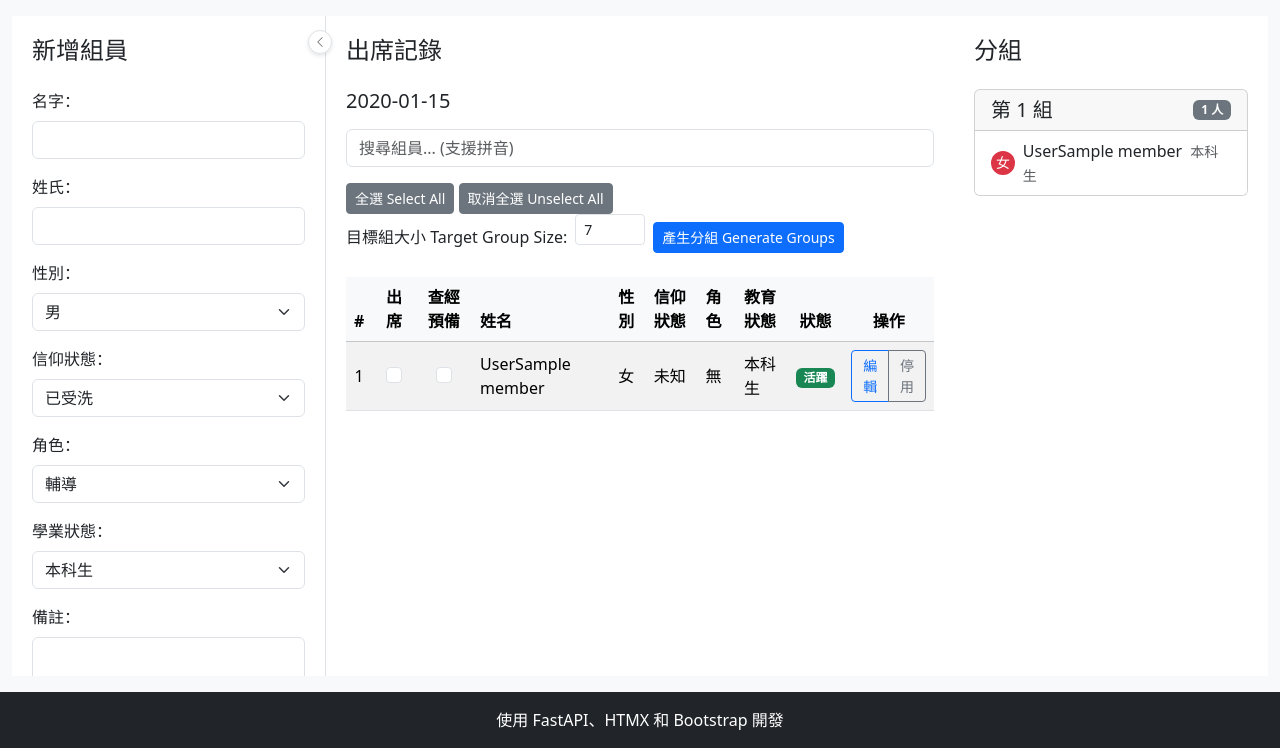
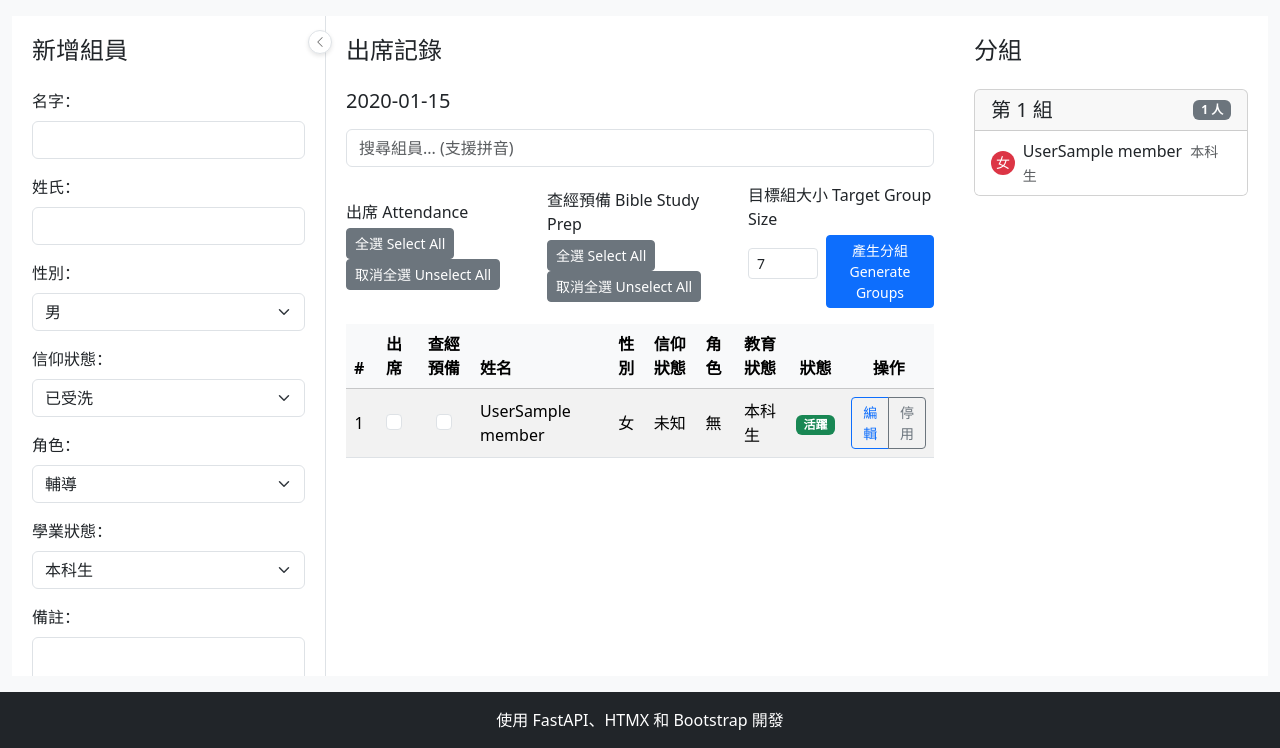
Before and after one commit to ericmjl/small-group, a FastAPI app: template app/templates/index.html in a window 1280 px wide. Shown: the part 70-818 px from the top of the page. Run offline with FastAPI, Linux system fonts and the light colour scheme; the template is opened without the code that fills it: most values are stand-ins (such as "Sample title", 1, 10 or a date in 2020); some libraries are stand-ins or nearby versions.

Commit message:
feat(members)✨: Add select/unselect all prep functionality for members
- Implemented endpoints to mark all active members as having done or not done prep.
- Updated HTML to include buttons for selecting/unselecting all members for prep.

```diff
--- a/app/routes.py
+++ b/app/routes.py
@@ -642,3 +642,61 @@ async def update_prep_attendance(
     return responses.Response(
         status_code=204
     )  # No content needed as checkbox handles its own state
+
+
+@app.post("/members/prep/select-all")
+async def select_all_prep(
+    request: Request,
+    db: Session = Depends(get_db),
+):
+    """Mark all active members as having done prep."""
+    members = db.query(Member).filter_by(active=True).all()
+    for member in members:
+        member.prep_attended = True
+    db.commit()
+
+    today = date.today()
+    attendance_records = db.query(Attendance).filter_by(date=today).all()
+    attendance = {
+        record.member_id: {"present": record.present, "notes": record.notes}
+        for record in attendance_records
+    }
+
+    return templates.TemplateResponse(
+        "partials/member_table_body.html",
+        {
+            "request": request,
+            "members": members,
+            "today": today,
+            "attendance": attendance,
+        },
+    )
+
+
+@app.post("/members/prep/unselect-all")
+async def unselect_all_prep(
+    request: Request,
+    db: Session = Depends(get_db),
+):
+    """Mark all active members as not having done prep."""
+    members = db.query(Member).filter_by(active=True).all()
+    for member in members:
+        member.prep_attended = False
+    db.commit()
+
+    today = date.today()
+    attendance_records = db.query(Attendance).filter_by(date=today).all()
+    attendance = {
+        record.member_id: {"present": record.present, "notes": record.notes}
+        for record in attendance_records
+    }
+
+    return templates.TemplateResponse(
+        "partials/member_table_body.html",
+        {
+            "request": request,
+            "members": members,
+            "today": today,
+            "attendance": attendance,
+        },
+    )
--- a/app/templates/partials/member_list.html
+++ b/app/templates/partials/member_list.html
@@ -16,6 +16,10 @@
         </div>
     </div>
     <div class="mb-3">
+        <div class="d-flex gap-3 align-items-center">
+            <div>
+                <label class="form-label mb-1">出席 Attendance</label>
+                <div>
                     <button class="btn btn-secondary btn-sm"
                             hx-post="/attendance/select-all"
                             hx-target="#member-table-body"
@@ -28,8 +32,28 @@
                             hx-swap="innerHTML">
                         取消全選 Unselect All
                     </button>
-        <div class="d-inline-flex align-items-center">
-            <label for="target-size" class="me-2">目標組大小 Target Group Size:</label>
+                </div>
+            </div>
+            <div>
+                <label class="form-label mb-1">查經預備 Bible Study Prep</label>
+                <div>
+                    <button class="btn btn-secondary btn-sm"
+                            hx-post="/members/prep/select-all"
+                            hx-target="#member-table-body"
+                            hx-swap="innerHTML">
+                        全選 Select All
+                    </button>
+                    <button class="btn btn-secondary btn-sm"
+                            hx-post="/members/prep/unselect-all"
+                            hx-target="#member-table-body"
+                            hx-swap="innerHTML">
+                        取消全選 Unselect All
+                    </button>
+                </div>
+            </div>
+            <div class="flex-grow-1">
+                <label for="target-size" class="form-label mb-1">目標組大小 Target Group Size</label>
+                <div class="d-flex align-items-center">
                     <input type="number"
                            id="target-size"
                            name="target_size"
@@ -45,6 +69,8 @@
                             hx-swap="innerHTML">
                         產生分組 Generate Groups
                     </button>
+                </div>
+            </div>
         </div>
     </div>
     <table class="table table-striped table-hover align-middle">
```
Lines whose indentation alone changed are shown as unchanged.
